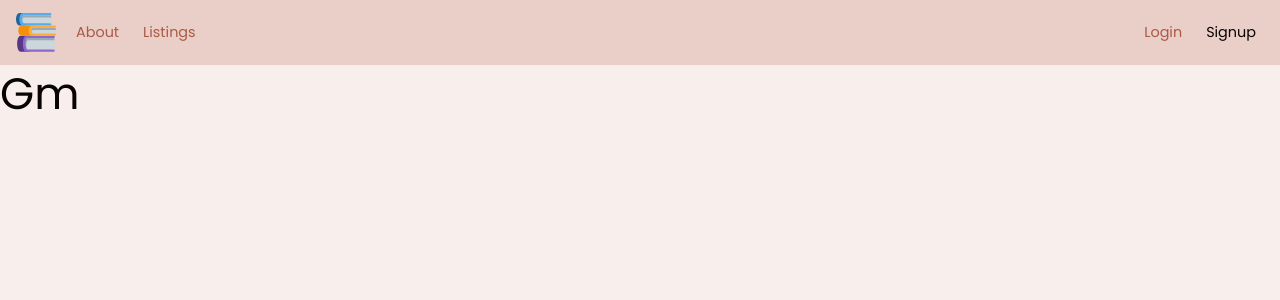
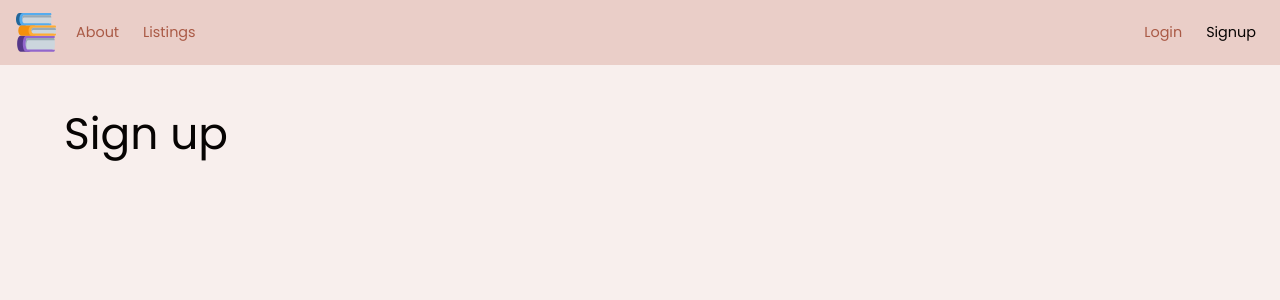
Before and after one commit to hrtowii/bookproject, a React (Vite) app: page /signup in a window 1280 px wide. Shown: the top 300 px of the page. Built offline with nearby package versions, Linux system fonts and the light colour scheme.

Commit message:
starting backend now

```diff
--- a/package.json
+++ b/package.json
@@ -5,6 +5,7 @@
   "type": "module",
   "scripts": {
     "dev": "vite",
+    "server": "bunx tsx server/index.ts",
     "build": "tsc && vite build",
     "lint": "eslint . --ext ts,tsx --report-unused-disable-directives --max-warnings 0",
     "preview": "vite preview"
@@ -13,7 +14,8 @@
     "express": "^4.18.2",
     "react": "^18.2.0",
     "react-dom": "^18.2.0",
-    "react-router-dom": "^6.18.0"
+    "react-router-dom": "^6.18.0",
+    "tsx": "^4.1.2"
   },
   "devDependencies": {
     "@types/react": "^18.2.15",
--- a/src/pages/Login.tsx
+++ b/src/pages/Login.tsx
@@ -2,7 +2,7 @@ import React from 'react'
 
 function Login() {
   return (
-    <div>
+    <div className='content'>
       <h1>Login</h1>
     </div>
   )
--- a/src/pages/Signup.tsx
+++ b/src/pages/Signup.tsx
@@ -2,8 +2,8 @@ import React from 'react'
 
 function Signup() {
   return (
-    <div>
-      <h1>Gm</h1>
+    <div className='content'>
+      <h1>Sign up</h1>
     </div>
   )
 }
```
Also changed, not shown: 2 other files (tests, documents, lock files or other folders).
